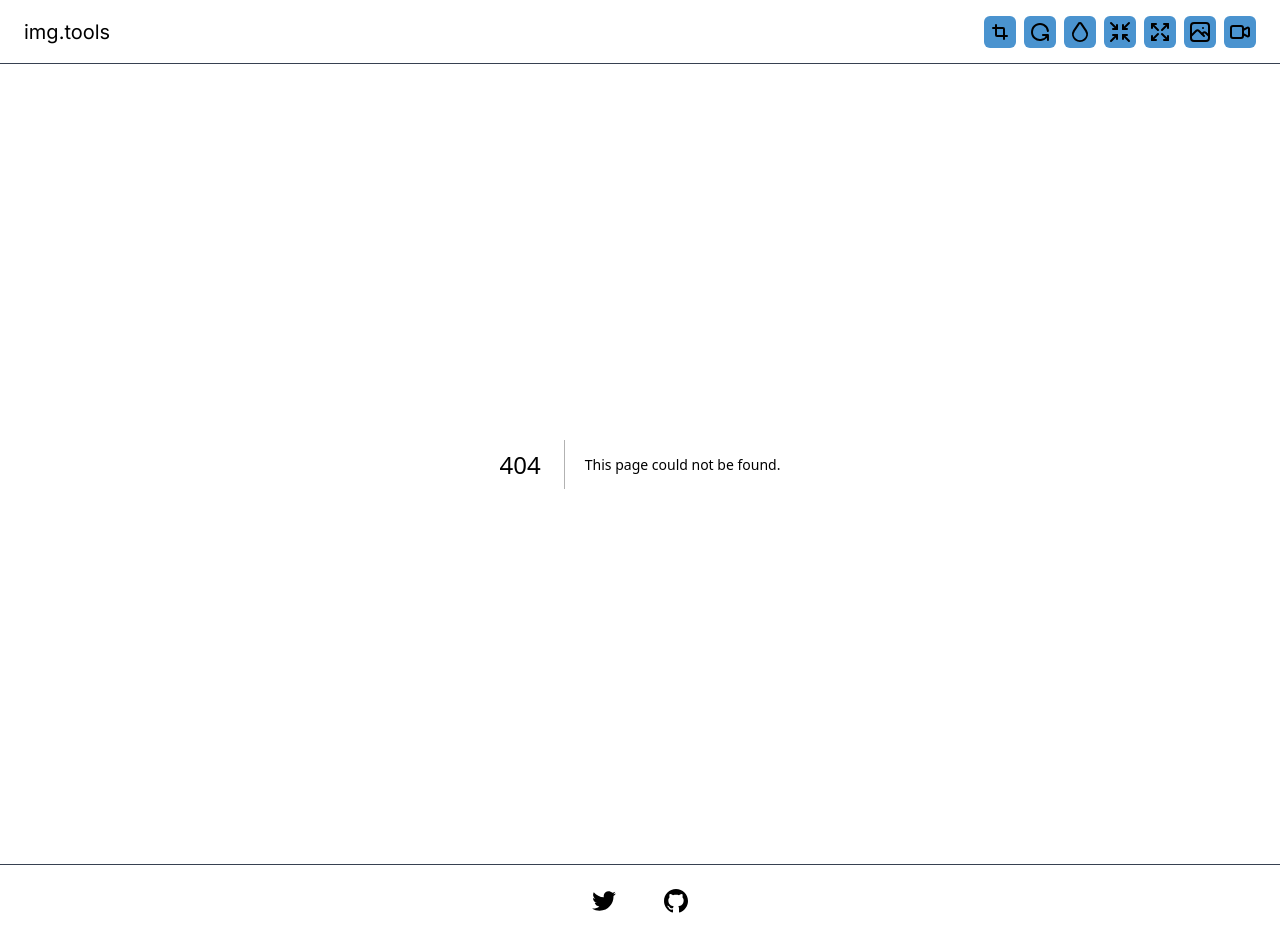
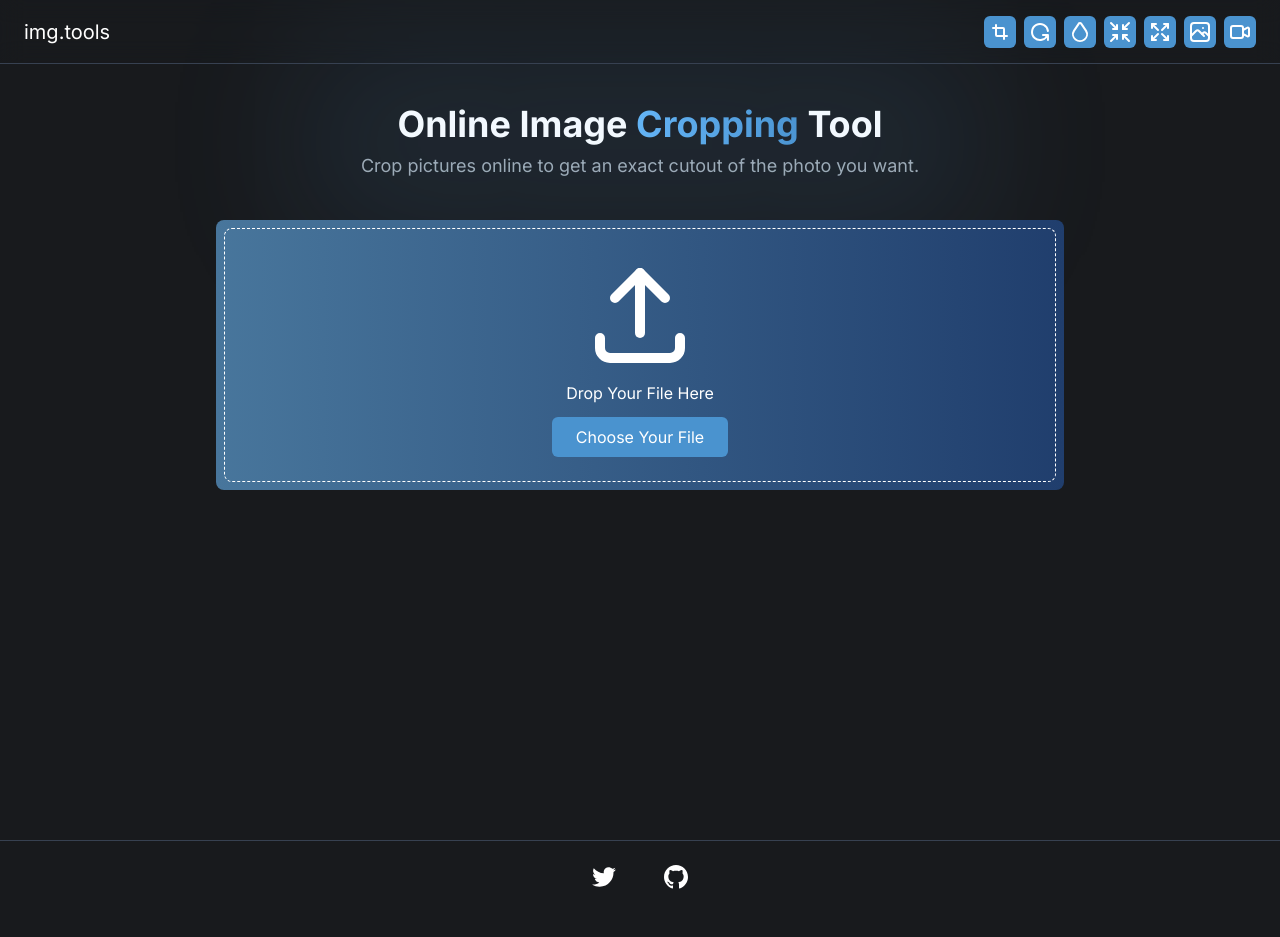
Before and after one commit to iswilljr/img-tools, a Next.js app: page /crop in a window 1280 px wide. Before the commit this address had no page. After the commit the page ends 913 px from the top, so only its background shows below. Built offline with nearby package versions, Linux system fonts and the light colour scheme.

Commit message:
add crop page with dropzone

```diff
--- /dev/null
+++ b/components/SectionInfo.tsx
@@ -0,0 +1,28 @@
+import { Highlight } from './Highlight';
+import { Shadow } from './Shadow';
+
+interface SectionInfoProps {
+  title: string;
+  description: string;
+  highlight: string;
+}
+
+function getTokens(title: string, highlight: string) {
+  const regexp = new RegExp(`(${highlight})`, 'gi');
+
+  return title.split(regexp).map(str => ({ str, highlighted: regexp.test(str) }));
+}
+
+export function SectionInfo({ title, description, highlight }: SectionInfoProps) {
+  const tokens = getTokens(title, highlight);
+
+  return (
+    <section className="relative mx-auto my-10 w-fit px-6 text-center">
+      <h1 className="mx-auto text-4xl font-bold">
+        {tokens.map((value, i) => (value.highlighted ? <Highlight key={i}>{value.str}</Highlight> : value.str))}
+      </h1>
+      <p className="mx-auto mt-2 max-w-md text-lg text-primary-1/70 sm:max-w-xl">{description}</p>
+      <Shadow />
+    </section>
+  );
+}
--- /dev/null
+++ b/pages/crop/index.tsx
@@ -0,0 +1,25 @@
+import { Dropzone } from '@/components/Dropzone';
+import { SectionInfo } from '@/components/SectionInfo';
+import { uploadFile } from '@/utils/upload';
+import { useRouter } from 'next/router';
+
+export default function CropHome() {
+  const router = useRouter();
+
+  return (
+    <>
+      <SectionInfo
+        title="Online Image Cropping Tool"
+        description="Crop pictures online to get an exact cutout of the photo you want."
+        highlight="cropping"
+      />
+      <Dropzone
+        accept={{ 'image/*': [] }}
+        onFileAccepted={async file => {
+          const { publicId } = await uploadFile(file);
+          router.push(`/crop/${publicId}`);
+        }}
+      />
+    </>
+  );
+}
--- /dev/null
+++ b/utils/upload.ts
@@ -0,0 +1,20 @@
+export const uploadFile = (file: File) => {
+  return new Promise<Record<string, string>>((resolve, reject) => {
+    const reader = new FileReader();
+
+    reader.addEventListener('load', () => {
+      const url = reader.result?.toString() ?? '';
+
+      fetch('/api/upload', {
+        method: 'POST',
+        headers: { 'Content-Type': 'application/json' },
+        body: JSON.stringify({ data: url }),
+      })
+        .then(res => res.json())
+        .then(resolve)
+        .catch(reject);
+    });
+
+    reader.readAsDataURL(file);
+  });
+};
```
